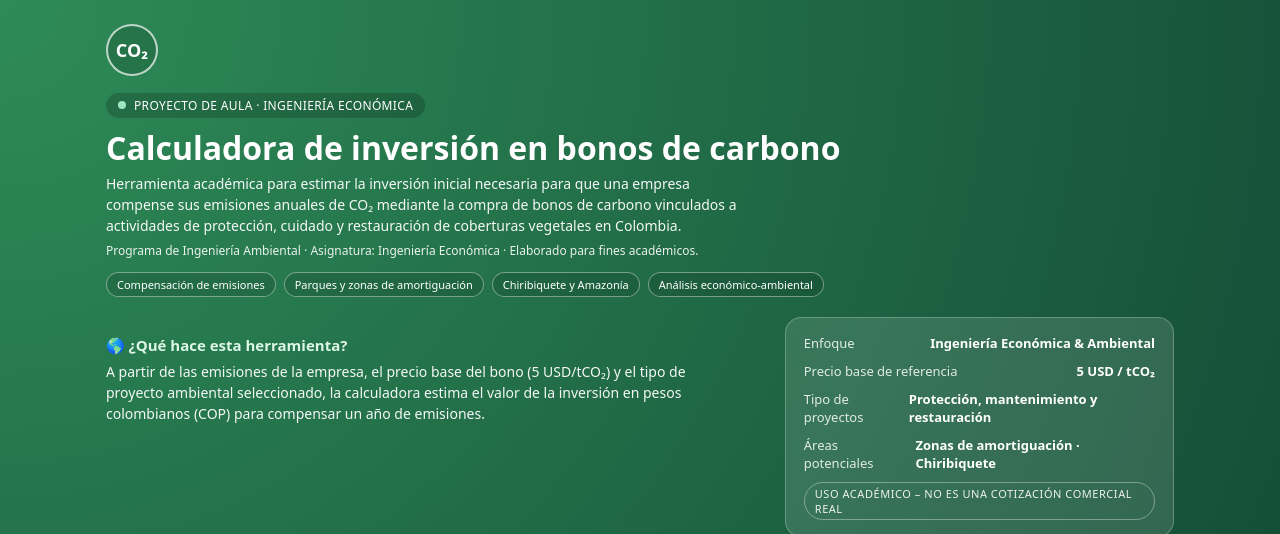
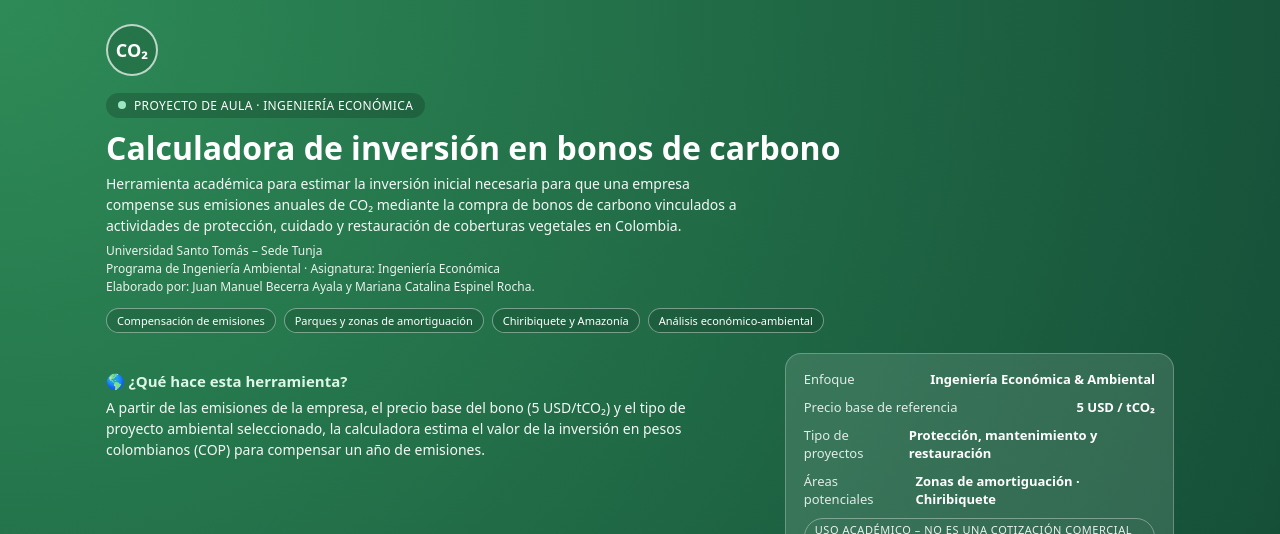
Before and after one commit to SamuelArias06/calculadora-bonos-carbono, a plain HTML site: page index.html in a window 1280 px wide. Shown: the top 534 px of the page. Drawn offline with nearby package versions, Linux system fonts and the light colour scheme.

Commit message:
Update index.html
nombres

```diff
--- a/index.html
+++ b/index.html
@@ -492,7 +492,9 @@
             a actividades de protección, cuidado y restauración de coberturas vegetales en Colombia.
           </p>
           <p class="subtitulo subtitulo-sec">
-            Programa de Ingeniería Ambiental · Asignatura: Ingeniería Económica · Elaborado para fines académicos.
+            Universidad Santo Tomás – Sede Tunja<br>
+            Programa de Ingeniería Ambiental · Asignatura: Ingeniería Económica<br>
+            Elaborado por: Juan Manuel Becerra Ayala y Mariana Catalina Espinel Rocha.
           </p>
           <div class="chip-list">
             <span class="chip">Compensación de emisiones</span>
```
